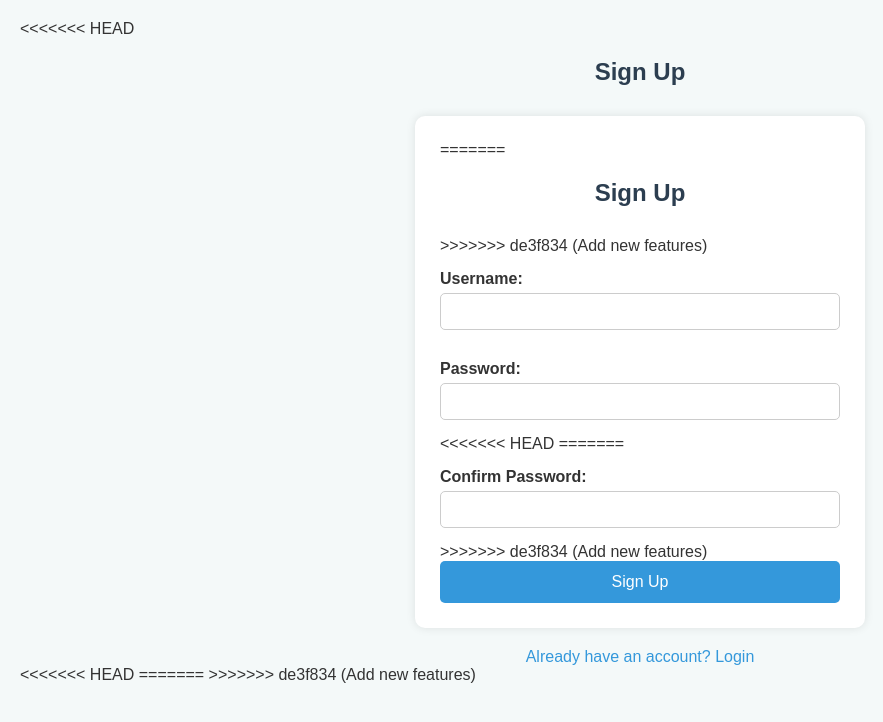
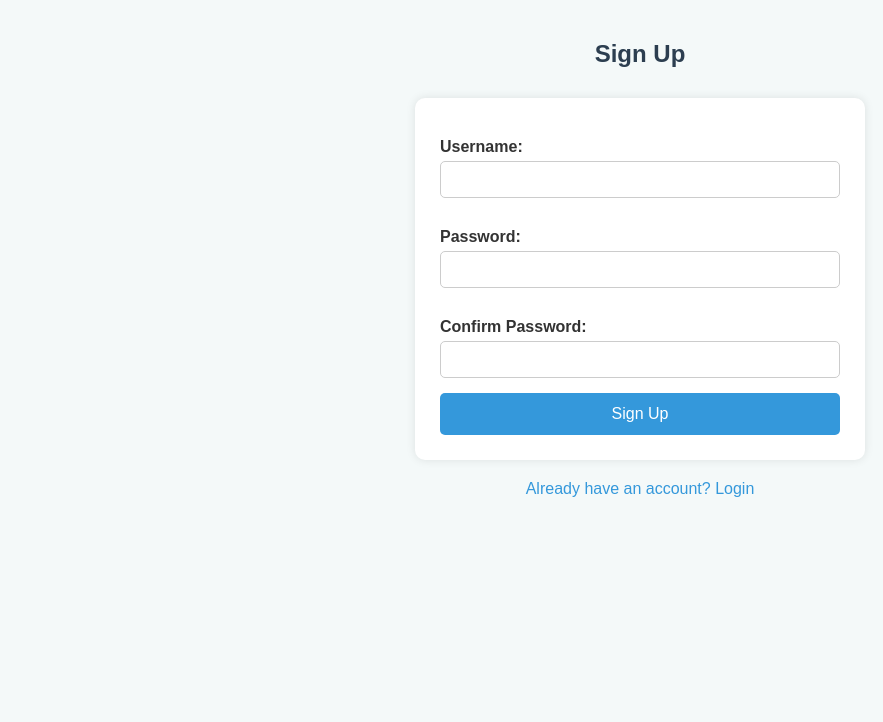
Before and after one commit to BHAVANAKADAVERU/diabetes_risk_assessment, a Flask app: page /signup in a window 1280 px wide. Shown: the top 722 px of the page, without its empty margins (0-883 px from the left). Run offline with Flask 3, Linux system fonts and the light colour scheme; parts of the project's set-up code (start-up, migrations or seed data) failed here and were passed over.

Commit message:
Add new features

```diff
--- a/templates/signup.html
+++ b/templates/signup.html
@@ -3,12 +3,7 @@
 <head>
     <title>Sign Up</title>
     <link rel="stylesheet" href="{{ url_for('static', filename='page.css') }}">
-<<<<<<< HEAD
-</head>
-<body>
-    <h2>Sign Up</h2>
-    <form method="POST">
-=======
+
     <script>
         function validateSignupForm() {
             const form = document.forms["signupForm"];
@@ -41,6 +36,7 @@
             return true;
         }
     </script>
+
     <style>
         ul.flashes {
             list-style-type: none;
@@ -79,25 +75,18 @@
 
     <h2>Sign Up</h2>
     <form name="signupForm" method="POST" onsubmit="return validateSignupForm()">
->>>>>>> de3f834 (Add new features)
         <label>Username:</label>
         <input type="text" name="username" required>
 
         <label>Password:</label>
         <input type="password" name="password" required>
 
-<<<<<<< HEAD
-=======
         <label>Confirm Password:</label>
         <input type="password" name="confirm_password" required>
 
->>>>>>> de3f834 (Add new features)
         <input type="submit" value="Sign Up">
     </form>
 
     <a href="{{ url_for('login') }}">Already have an account? Login</a>
 </body>
-<<<<<<< HEAD
 </html>
-=======
->>>>>>> de3f834 (Add new features)
```
